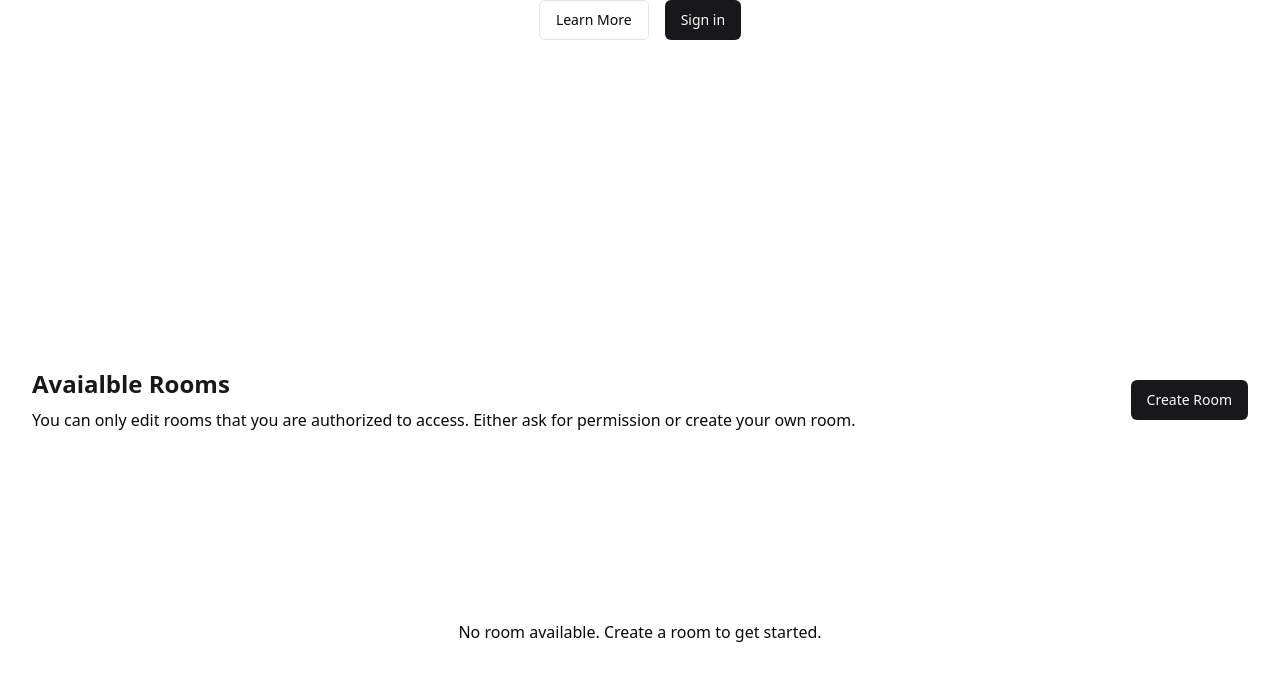
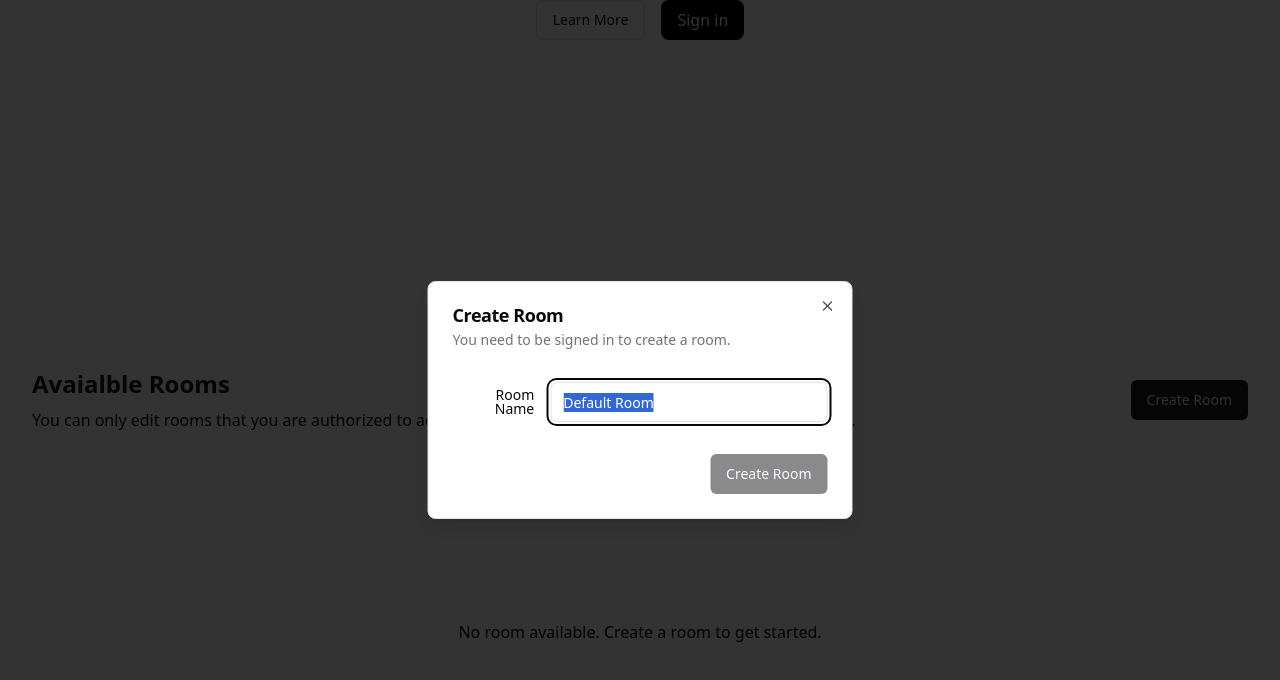
Before and after one commit to ChiragAgg5k/sahyog, a Next.js app: page / in a window 1280 px wide. Both pictures are taken after a click on the button "Create Room". Shown: the part 464-1144 px from the top of the page. Built offline with nearby package versions, Linux system fonts and the light colour scheme; no server answers; the database is empty.

Commit message:
added rooms creation + fetching

```diff
--- /dev/null
+++ b/src/app/api/room/create/route.ts
@@ -0,0 +1,21 @@
+import { NextRequest, NextResponse } from "next/server";
+import { db } from "@/server/db";
+
+export async function POST(request: NextRequest) {
+  const data = (await request.json()) as { name: string; userId: string };
+  const { name, userId } = data;
+
+  try {
+    const res = await db.room.create({
+      data: {
+        name,
+        ownerId: userId,
+        allowedUsers: [userId],
+      },
+    });
+
+    return NextResponse.json(res);
+  } catch (error) {
+    return NextResponse.error();
+  }
+}
--- a/src/app/page.tsx
+++ b/src/app/page.tsx
@@ -1,6 +1,9 @@
 import { Button } from "@/components/ui/button";
 import Link from "next/link";
 import { SignedOut, SignInButton } from "@clerk/nextjs";
+import { CreateRoomDialog } from "@/components/create-room-dialog";
+import { clerkClient } from "@clerk/nextjs/server";
+import { db } from "@/server/db";
 
 export default async function HomePage() {
   //  curl -X POST "http://localhost:8180/v1/is_authorized" \
@@ -19,6 +22,9 @@ export default async function HomePage() {
   //     resource: 'Resource::"article"',
   //   }),
   // }).then((res) => res.json());
+
+  const rooms = await db.room.findMany();
+
   return (
     <main>
       <div
@@ -41,9 +47,13 @@ export default async function HomePage() {
             <Button variant={`outline`}>Learn More</Button>
           </Link>
           <SignedOut>
-            <Button>
+            <div
+              className={
+                "grid cursor-pointer place-items-center rounded-lg bg-black px-4 text-white transition-all duration-200 ease-in-out hover:opacity-85"
+              }
+            >
               <SignInButton mode={`modal`} />
-            </Button>
+            </div>
           </SignedOut>
         </div>
       </div>
@@ -62,12 +72,16 @@ export default async function HomePage() {
               ask for permission or create your own room.
             </p>
           </div>
-          <Button>Create Room</Button>
+          <CreateRoomDialog />
         </div>
         <div className={"flex h-[50vh] items-center justify-center"}>
-          <p className={`font-light`}>
-            No room available. Create a room to get started.
-          </p>
+          {rooms.length > 0 ? (
+            <p>{JSON.stringify(rooms, null, 2)}</p>
+          ) : (
+            <p className={`font-light`}>
+              No room available. Create a room to get started.
+            </p>
+          )}
         </div>
       </div>
     </main>
--- /dev/null
+++ b/src/components/create-room-dialog.tsx
@@ -0,0 +1,82 @@
+"use client";
+
+import { Button } from "@/components/ui/button";
+import {
+  Dialog,
+  DialogContent,
+  DialogDescription,
+  DialogFooter,
+  DialogHeader,
+  DialogTitle,
+  DialogTrigger,
+} from "@/components/ui/dialog";
+import { Input } from "@/components/ui/input";
+import { Label } from "@/components/ui/label";
+import React, { useState } from "react";
+import { useUser } from "@clerk/nextjs";
+import { useRouter } from "next/navigation";
+
+export function CreateRoomDialog() {
+  const clerk = useUser();
+  const router = useRouter();
+  const [loading, setLoading] = useState<boolean>(false);
+  const [open, setOpen] = useState<boolean>(false);
+  const [name, setName] = useState<string>("Default Room");
+
+  const handleSubmit = async () => {
+    if (!clerk.user) {
+      return;
+    }
+    setLoading(true);
+
+    await fetch("/api/room/create", {
+      method: "POST",
+      body: JSON.stringify({ name: name, userId: clerk.user.id }),
+    }).then(async (res) => {
+      if (res.ok) {
+        router.refresh();
+        setOpen(false);
+      }
+    });
+  };
+
+  return (
+    <Dialog open={open} onOpenChange={setOpen}>
+      <DialogTrigger asChild>
+        <Button>Create Room</Button>
+      </DialogTrigger>
+      <DialogContent className="sm:max-w-[425px]">
+        <DialogHeader>
+          <DialogTitle>Create Room</DialogTitle>
+          <DialogDescription>
+            {clerk.isSignedIn
+              ? "Create a new room for you and your team to collaborate in."
+              : "You need to be signed in to create a room."}
+          </DialogDescription>
+        </DialogHeader>
+        <div className="grid gap-4 py-4">
+          <div className="grid grid-cols-4 items-center gap-4">
+            <Label htmlFor="name" className="text-right">
+              Room Name
+            </Label>
+            <Input
+              onChange={(event) => setName(event.target.value)}
+              value={name}
+              id="name"
+              className="col-span-3"
+            />
+          </div>
+        </div>
+        <DialogFooter>
+          <Button
+            disabled={!clerk.isSignedIn || loading}
+            onClick={handleSubmit}
+            type="submit"
+          >
+            Create Room
+          </Button>
+        </DialogFooter>
+      </DialogContent>
+    </Dialog>
+  );
+}
--- /dev/null
+++ b/src/components/ui/dialog.tsx
@@ -0,0 +1,122 @@
+"use client"
+
+import * as React from "react"
+import * as DialogPrimitive from "@radix-ui/react-dialog"
+import { X } from "lucide-react"
+
+import { cn } from "@/lib/utils"
+
+const Dialog = DialogPrimitive.Root
+
+const DialogTrigger = DialogPrimitive.Trigger
+
+const DialogPortal = DialogPrimitive.Portal
+
+const DialogClose = DialogPrimitive.Close
+
+const DialogOverlay = React.forwardRef<
+  React.ElementRef<typeof DialogPrimitive.Overlay>,
+  React.ComponentPropsWithoutRef<typeof DialogPrimitive.Overlay>
+>(({ className, ...props }, ref) => (
+  <DialogPrimitive.Overlay
+    ref={ref}
+    className={cn(
+      "fixed inset-0 z-50 bg-black/80  data-[state=open]:animate-in data-[state=closed]:animate-out data-[state=closed]:fade-out-0 data-[state=open]:fade-in-0",
+      className
+    )}
+    {...props}
+  />
+))
+DialogOverlay.displayName = DialogPrimitive.Overlay.displayName
+
+const DialogContent = React.forwardRef<
+  React.ElementRef<typeof DialogPrimitive.Content>,
+  React.ComponentPropsWithoutRef<typeof DialogPrimitive.Content>
+>(({ className, children, ...props }, ref) => (
+  <DialogPortal>
+    <DialogOverlay />
+    <DialogPrimitive.Content
+      ref={ref}
+      className={cn(
+        "fixed left-[50%] top-[50%] z-50 grid w-full max-w-lg translate-x-[-50%] translate-y-[-50%] gap-4 border bg-background p-6 shadow-lg duration-200 data-[state=open]:animate-in data-[state=closed]:animate-out data-[state=closed]:fade-out-0 data-[state=open]:fade-in-0 data-[state=closed]:zoom-out-95 data-[state=open]:zoom-in-95 data-[state=closed]:slide-out-to-left-1/2 data-[state=closed]:slide-out-to-top-[48%] data-[state=open]:slide-in-from-left-1/2 data-[state=open]:slide-in-from-top-[48%] sm:rounded-lg",
+        className
+      )}
+      {...props}
+    >
+      {children}
+      <DialogPrimitive.Close className="absolute right-4 top-4 rounded-sm opacity-70 ring-offset-background transition-opacity hover:opacity-100 focus:outline-none focus:ring-2 focus:ring-ring focus:ring-offset-2 disabled:pointer-events-none data-[state=open]:bg-accent data-[state=open]:text-muted-foreground">
+        <X className="h-4 w-4" />
+        <span className="sr-only">Close</span>
+      </DialogPrimitive.Close>
+    </DialogPrimitive.Content>
+  </DialogPortal>
+))
+DialogContent.displayName = DialogPrimitive.Content.displayName
+
+const DialogHeader = ({
+  className,
+  ...props
+}: React.HTMLAttributes<HTMLDivElement>) => (
+  <div
+    className={cn(
+      "flex flex-col space-y-1.5 text-center sm:text-left",
+      className
+    )}
+    {...props}
+  />
+)
+DialogHeader.displayName = "DialogHeader"
+
+const DialogFooter = ({
+  className,
+  ...props
+}: React.HTMLAttributes<HTMLDivElement>) => (
+  <div
+    className={cn(
+      "flex flex-col-reverse sm:flex-row sm:justify-end sm:space-x-2",
+      className
+    )}
+    {...props}
+  />
+)
+DialogFooter.displayName = "DialogFooter"
+
+const DialogTitle = React.forwardRef<
+  React.ElementRef<typeof DialogPrimitive.Title>,
+  React.ComponentPropsWithoutRef<typeof DialogPrimitive.Title>
+>(({ className, ...props }, ref) => (
+  <DialogPrimitive.Title
+    ref={ref}
+    className={cn(
+      "text-lg font-semibold leading-none tracking-tight",
+      className
+    )}
+    {...props}
+  />
+))
+DialogTitle.displayName = DialogPrimitive.Title.displayName
+
+const DialogDescription = React.forwardRef<
+  React.ElementRef<typeof DialogPrimitive.Description>,
+  React.ComponentPropsWithoutRef<typeof DialogPrimitive.Description>
+>(({ className, ...props }, ref) => (
+  <DialogPrimitive.Description
+    ref={ref}
+    className={cn("text-sm text-muted-foreground", className)}
+    {...props}
+  />
+))
+DialogDescription.displayName = DialogPrimitive.Description.displayName
+
+export {
+  Dialog,
+  DialogPortal,
+  DialogOverlay,
+  DialogClose,
+  DialogTrigger,
+  DialogContent,
+  DialogHeader,
+  DialogFooter,
+  DialogTitle,
+  DialogDescription,
+}
--- /dev/null
+++ b/src/components/ui/input.tsx
@@ -0,0 +1,25 @@
+import * as React from "react"
+
+import { cn } from "@/lib/utils"
+
+export interface InputProps
+  extends React.InputHTMLAttributes<HTMLInputElement> {}
+
+const Input = React.forwardRef<HTMLInputElement, InputProps>(
+  ({ className, type, ...props }, ref) => {
+    return (
+      <input
+        type={type}
+        className={cn(
+          "flex h-10 w-full rounded-md border border-input bg-background px-3 py-2 text-sm ring-offset-background file:border-0 file:bg-transparent file:text-sm file:font-medium placeholder:text-muted-foreground focus-visible:outline-none focus-visible:ring-2 focus-visible:ring-ring focus-visible:ring-offset-2 disabled:cursor-not-allowed disabled:opacity-50",
+          className
+        )}
+        ref={ref}
+        {...props}
+      />
+    )
+  }
+)
+Input.displayName = "Input"
+
+export { Input }
--- /dev/null
+++ b/src/components/ui/label.tsx
@@ -0,0 +1,26 @@
+"use client"
+
+import * as React from "react"
+import * as LabelPrimitive from "@radix-ui/react-label"
+import { cva, type VariantProps } from "class-variance-authority"
+
+import { cn } from "@/lib/utils"
+
+const labelVariants = cva(
+  "text-sm font-medium leading-none peer-disabled:cursor-not-allowed peer-disabled:opacity-70"
+)
+
+const Label = React.forwardRef<
+  React.ElementRef<typeof LabelPrimitive.Root>,
+  React.ComponentPropsWithoutRef<typeof LabelPrimitive.Root> &
+    VariantProps<typeof labelVariants>
+>(({ className, ...props }, ref) => (
+  <LabelPrimitive.Root
+    ref={ref}
+    className={cn(labelVariants(), className)}
+    {...props}
+  />
+))
+Label.displayName = LabelPrimitive.Root.displayName
+
+export { Label }
```
Also changed, not shown: package.json (+7 -0 lines), 2 other files (tests, documents, lock files or other folders).
